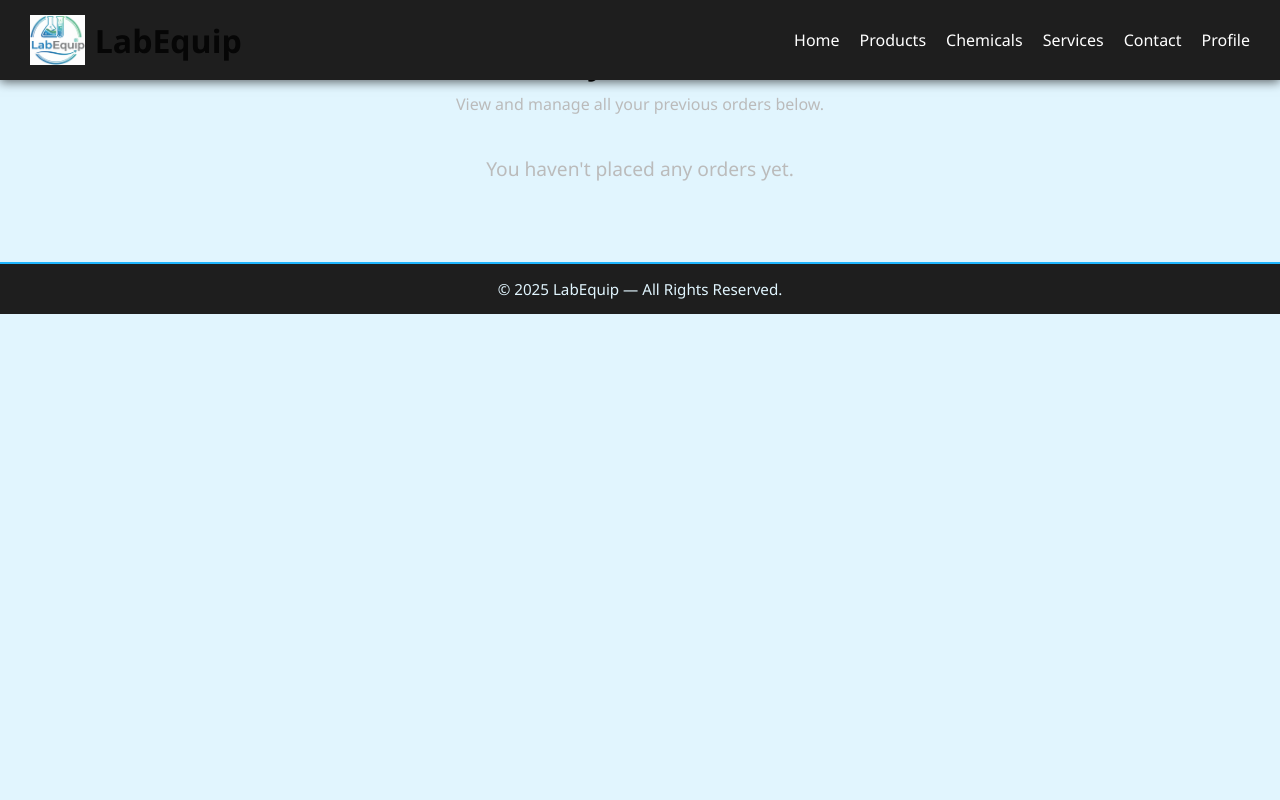
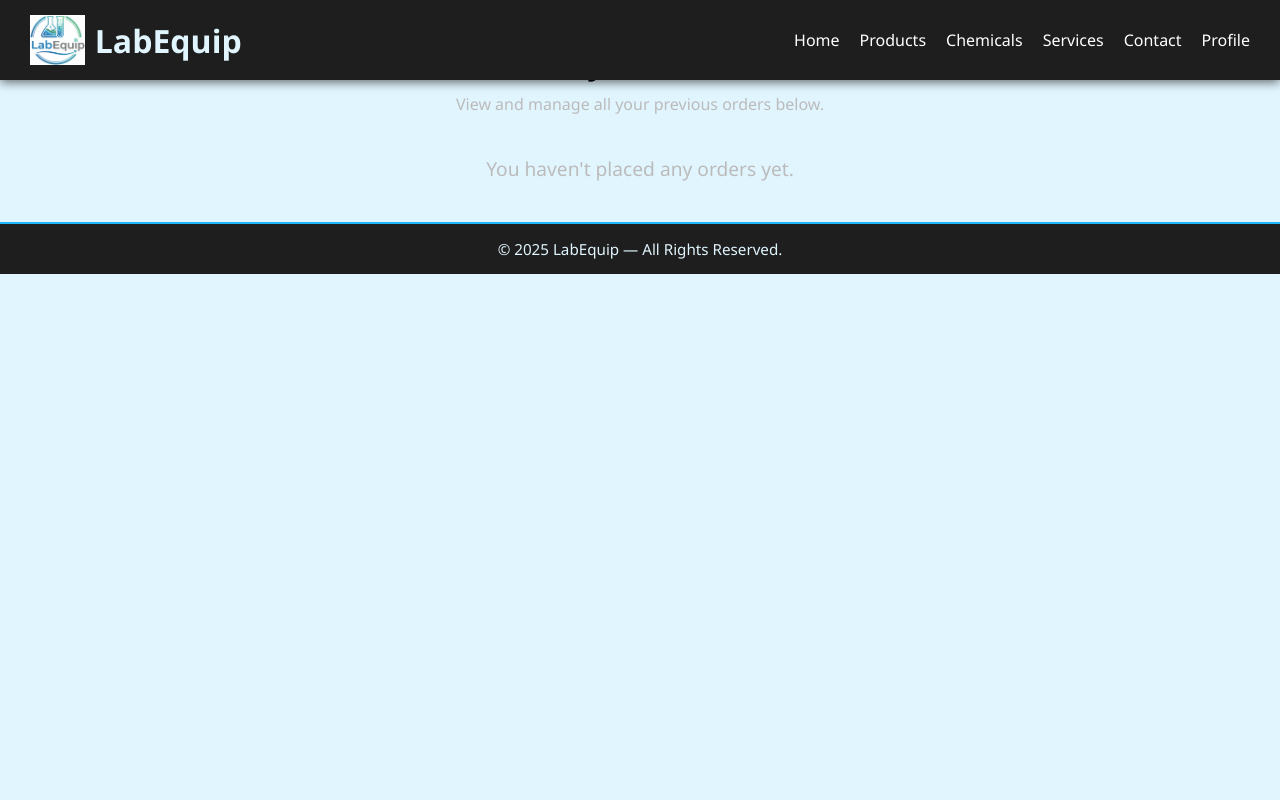
Before and after one commit to anshjw/Microproject, a Flask app: template templates/orders.html in a window 1280 px wide. Run offline with Flask 2, Linux system fonts and the light colour scheme; the template is opened without the code that fills it, so the values that code supplies are empty.

Commit message:
Updated app

```diff
--- a/static/order.css
+++ b/static/order.css
@@ -4,14 +4,20 @@ body {
   font-family: 'Segoe UI', sans-serif;
   margin: 0;
   padding: 0;
+  flex-direction: column;
 }
 
 header {
   background-color: #1e1e1e;
+  color: #E1F5FE;
   padding: 15px 30px;
   display: flex;
   align-items: center;
   justify-content: space-between;
+}
+
+title{
+  color: #E1F5FE;
 }
 
 .logo {
@@ -124,13 +130,18 @@ nav a:hover {
   font-size: 1.2em;
 }
 
+/* Add a new rule for a content wrapper */
+.content-wrap {
+  flex-grow: 1; /* Pushes the footer down by growing to fill available space */
+}
+
 /* Footer */
 footer {
   background-color: #1e1e1e;
   color: #aaa;
   text-align: center;
   padding: 15px;
-  margin-top: 40px;
+  margin-top: 0;
 }
 
 /* Modal */
--- a/static/style.css
+++ b/static/style.css
@@ -40,6 +40,7 @@ body {
 ========================= */
 header {
   background: #1e1e1e;
+  color: #E1F5FE;
   padding: 1rem 5%;
   display: flex;
   align-items: center;
```
